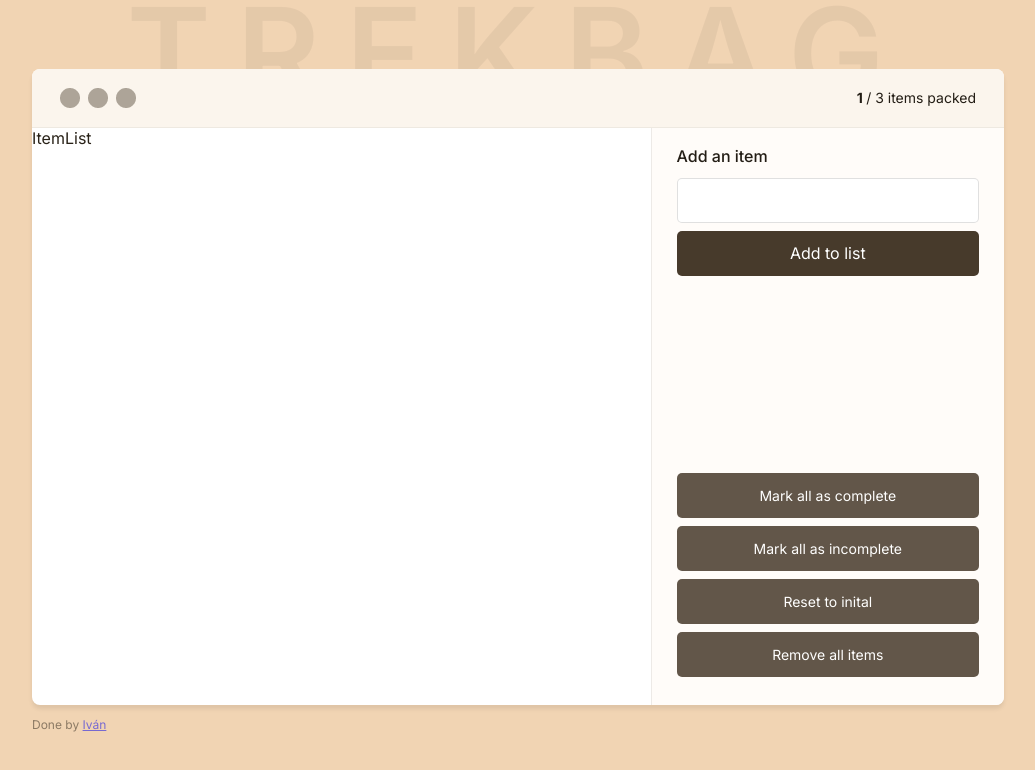
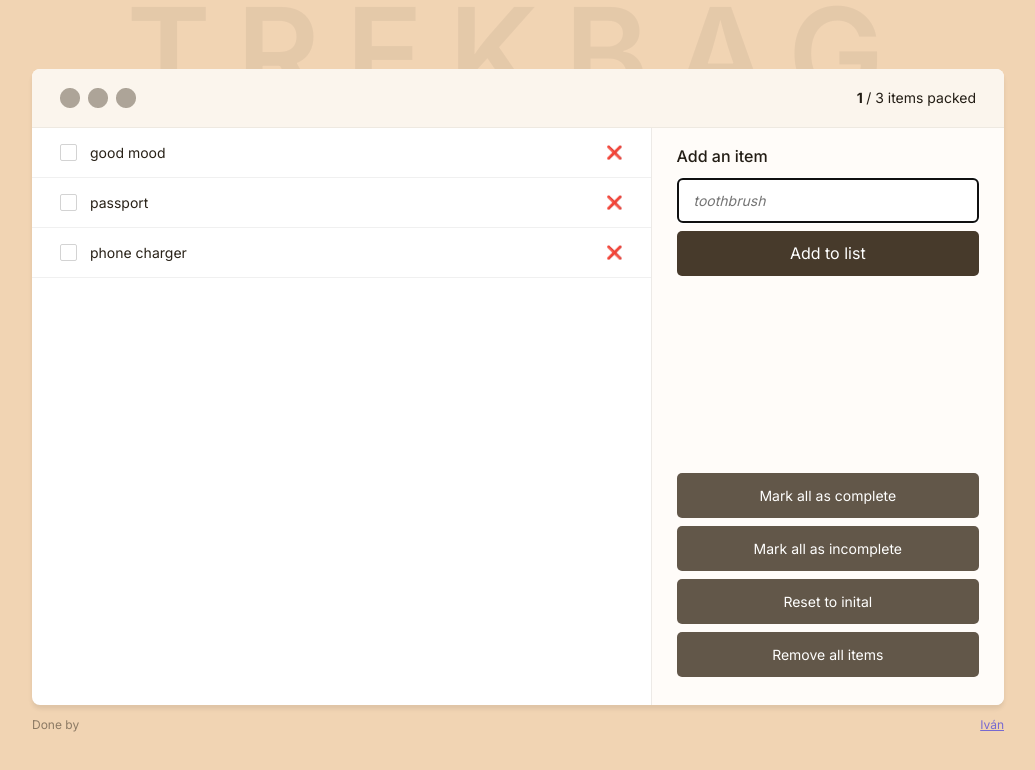
Before and after one commit to IvanMermelstein/portfolio-trekbag, a React (Vite) app: page / in a window 1280 px wide. Shown: the top 770 px of the page, without its empty margins (122-1157 px from the left). Built offline with nearby package versions, Linux system fonts and the light colour scheme.

Commit message:
add add item func

```diff
--- a/src/App.jsx
+++ b/src/App.jsx
@@ -3,15 +3,29 @@ import Footer from "./components/Footer";
 import Header from "./components/Header";
 import ItemList from "./components/ItemList";
 import Sidebar from "./components/Sidebar";
+import { useState } from "react";
+import { initialItems } from "./lib/constants";
 
 const App = () => {
+  const [items, setItems] = useState(initialItems);
+
+  const handleAddItem = (newItemName) => {
+    const newItem = {
+      id: new Date().getTime(),
+      name: newItemName,
+      packed: false,
+    };
+
+    setItems([...items, newItem]);
+  };
+
   return (
     <>
       <BackgroundHeading />
       <main>
         <Header />
-        <ItemList />
-        <Sidebar />
+        <ItemList items={items} />
+        <Sidebar onAddItem={handleAddItem} />
       </main>
       <Footer />
     </>
--- a/src/components/ItemList.jsx
+++ b/src/components/ItemList.jsx
@@ -1,5 +1,23 @@
-const ItemList = () => {
-  return <div>ItemList</div>;
+const ItemList = ({ items }) => {
+  return (
+    <ul>
+      {items.map((item) => {
+        return <Item key={item.id} item={item} />;
+      })}
+    </ul>
+  );
 };
 
 export default ItemList;
+
+const Item = ({ item }) => {
+  return (
+    <li className="item">
+      <label>
+        <input type="checkbox" />
+        {item.name}
+      </label>
+      <button>❌</button>
+    </li>
+  );
+};
--- a/src/components/Sidebar.jsx
+++ b/src/components/Sidebar.jsx
@@ -1,16 +1,37 @@
-const Sidebar = () => {
-  const secondaryButtons = [
-    "Mark all as complete",
-    "Mark all as incomplete",
-    "Reset to inital",
-    "Remove all items",
-  ];
+import { useState, useRef } from "react";
+import { secondaryButtons } from "../lib/constants";
+
+const Sidebar = ({ onAddItem }) => {
+  const [itemText, setItemText] = useState("");
+  const inputRef = useRef();
+
+  const handleOnSubmit = (e) => {
+    e.preventDefault();
+
+    if (!itemText) {
+      alert("Item can't be empty");
+      inputRef.current.focus();
+      return;
+    }
+
+    onAddItem(itemText);
+    setItemText("");
+  };
 
   return (
     <div className="sidebar">
-      <form>
+      <form onSubmit={handleOnSubmit}>
         <h2>Add an item</h2>
-        <input type="text" />
+        <input
+          type="text"
+          value={itemText}
+          onChange={(e) => {
+            setItemText(e.target.value);
+          }}
+          ref={inputRef}
+          autoFocus
+          placeholder="toothbrush"
+        />
         <ActionButton className="btn">Add to list</ActionButton>
       </form>
       <section className="button-group">
--- a/src/index.css
+++ b/src/index.css
@@ -2,6 +2,26 @@
   margin: 0;
   padding: 0;
   box-sizing: border-box;
+}
+
+ul {
+  list-style: none;
+}
+
+input {
+  font: inherit;
+}
+
+button {
+  border: none;
+  outline: none;
+  cursor: pointer;
+  font: inherit;
+  background: none;
+}
+
+small {
+  font: inherit;
 }
 
 body {
@@ -33,13 +53,6 @@ main {
   /* box-shadow: rgba(0, 0, 0, 0.25) 0px 25px 50px -12px; */
 }
 
-footer {
-  width: min(972px, 100%);
-  font-size: 12px;
-  opacity: 0.5;
-  margin-top: 12px;
-}
-
 header {
   grid-column: 1 / 3;
   grid-row: 1 / 2;
@@ -56,6 +69,122 @@ header {
   font-size: 14px;
 }
 
+.item-list {
+  grid-column: 1 / 2;
+  grid-row: 2 / 3;
+  background-color: #fff;
+  overflow-y: scroll;
+  scrollbar-color: red orange;
+  scrollbar-width: thin;
+  position: relative;
+}
+
+.item-list::-webkit-scrollbar {
+  width: 0;
+  /* width: 8px; */
+}
+
+.item-list::-webkit-scrollbar-track {
+  background: #faf7f3;
+}
+
+.item-list::-webkit-scrollbar-thumb {
+  background-color: #f3f1ee;
+}
+
+.item {
+  display: flex;
+  position: relative;
+  height: 50px;
+  font-size: 14px;
+  border-bottom: 1px solid rgba(0, 0, 0, 0.06);
+}
+
+.item > input {
+  position: absolute;
+  left: 50%;
+  top: 50%;
+  transform: translate(-50%, -50%);
+  height: 100%;
+}
+
+.item > label {
+  cursor: pointer;
+  flex: 1;
+  height: 100%;
+  display: flex;
+  align-items: center;
+  padding: 0 28px;
+}
+
+label > span {
+  color: #34495e;
+  padding: 0.5rem 0.25rem;
+}
+
+label > input {
+  height: 15px;
+  width: 15px;
+  -webkit-appearance: none;
+  -moz-appearance: none;
+  -o-appearance: none;
+  appearance: none;
+  border: 1px solid #d3d3d3;
+  border-radius: 2px;
+  outline: 2px solid transparent;
+  transition-duration: 0.3s;
+  background-color: #fff;
+  cursor: pointer;
+  margin-right: 13px;
+  box-sizing: content-box;
+}
+
+label > input:hover {
+  border-color: #8f8474;
+}
+
+label > input:checked {
+  border-color: #6e6251;
+  background-color: #6e6251;
+}
+
+/* label > input:focus,
+label > input:active {
+  outline-color: #a1988a;
+} */
+
+label > label {
+  cursor: pointer;
+}
+
+.item > button {
+  font-size: 13px;
+  text-transform: uppercase;
+  position: absolute;
+  right: 28px;
+  top: 0;
+  color: #231d15;
+  height: 100%;
+  transition: all 0.1s;
+}
+
+.item > button:hover,
+.item > button:focus {
+  transform: scale(1.2);
+}
+
+.empty-state {
+  position: absolute;
+  top: 40%;
+  left: 50%;
+  transform: translateX(-50%);
+  text-align: center;
+}
+
+h3 {
+  margin-bottom: 5px;
+}
+
 .sidebar {
   grid-column: 2 / 3;
   grid-row: 2 / 3;
@@ -64,6 +193,12 @@ header {
   padding: 18px 25px 28px;
   display: flex;
   flex-direction: column;
+}
+
+h2 {
+  color: #231d15;
+  font-size: 16px;
+  font-weight: 500;
 }
 
 form > input {
@@ -78,44 +213,6 @@ form > input {
 
 form > input::placeholder {
   font-style: italic;
-}
-
-h2 {
-  color: #231d15;
-  font-size: 16px;
-  font-weight: 500;
-}
-
-h1 {
-  font-size: 128px;
-  font-weight: 600;
-  color: rgba(0, 0, 0, 0.05);
-  position: absolute;
-  top: 7.5%;
-  left: 50%;
-  transform: translateX(-50%);
-  z-index: -1;
-  text-transform: uppercase;
-  letter-spacing: 0.2em;
-}
-
-input {
-  font: inherit;
-}
-
-.button-group {
-  margin-top: auto;
-  display: flex;
-  flex-direction: column;
-  gap: 8px;
-}
-
-button {
-  border: none;
-  outline: none;
-  cursor: pointer;
-  font: inherit;
-  background: none;
 }
 
 .btn {
@@ -140,6 +237,32 @@ button {
 .btn--secondary {
   opacity: 0.85;
   font-size: 14px;
+}
+
+.button-group {
+  margin-top: auto;
+  display: flex;
+  flex-direction: column;
+  gap: 8px;
+}
+
+.sorting {
+  padding: 15px 28px;
+  border-bottom: 1px solid rgba(0, 0, 0, 0.05);
+  font-size: 13px;
+}
+
+h1 {
+  font-size: 128px;
+  font-weight: 600;
+  color: rgba(0, 0, 0, 0.05);
+  position: absolute;
+  top: 7.5%;
+  left: 50%;
+  transform: translateX(-50%);
+  z-index: -1;
+  text-transform: uppercase;
+  letter-spacing: 0.2em;
 }
 
 @media (max-height: 950px) {
@@ -171,3 +294,13 @@ button {
     top: -3%;
   }
 }
+
+footer {
+  width: min(972px, 100%);
+  display: flex;
+  justify-content: space-between;
+  align-items: center;
+  font-size: 12px;
+  opacity: 0.5;
+  margin-top: 12px;
+}
--- /dev/null
+++ b/src/lib/constants.js
@@ -0,0 +1,24 @@
+export const initialItems = [
+  {
+    id: new Date().getTime(),
+    name: "good mood",
+    packed: true,
+  },
+  {
+    id: new Date().getTime() + 1,
+    name: "passport",
+    packed: false,
+  },
+  {
+    id: new Date().getTime() + 2,
+    name: "phone charger",
+    packed: false,
+  },
+];
+
+export const secondaryButtons = [
+  "Mark all as complete",
+  "Mark all as incomplete",
+  "Reset to inital",
+  "Remove all items",
+];
```
